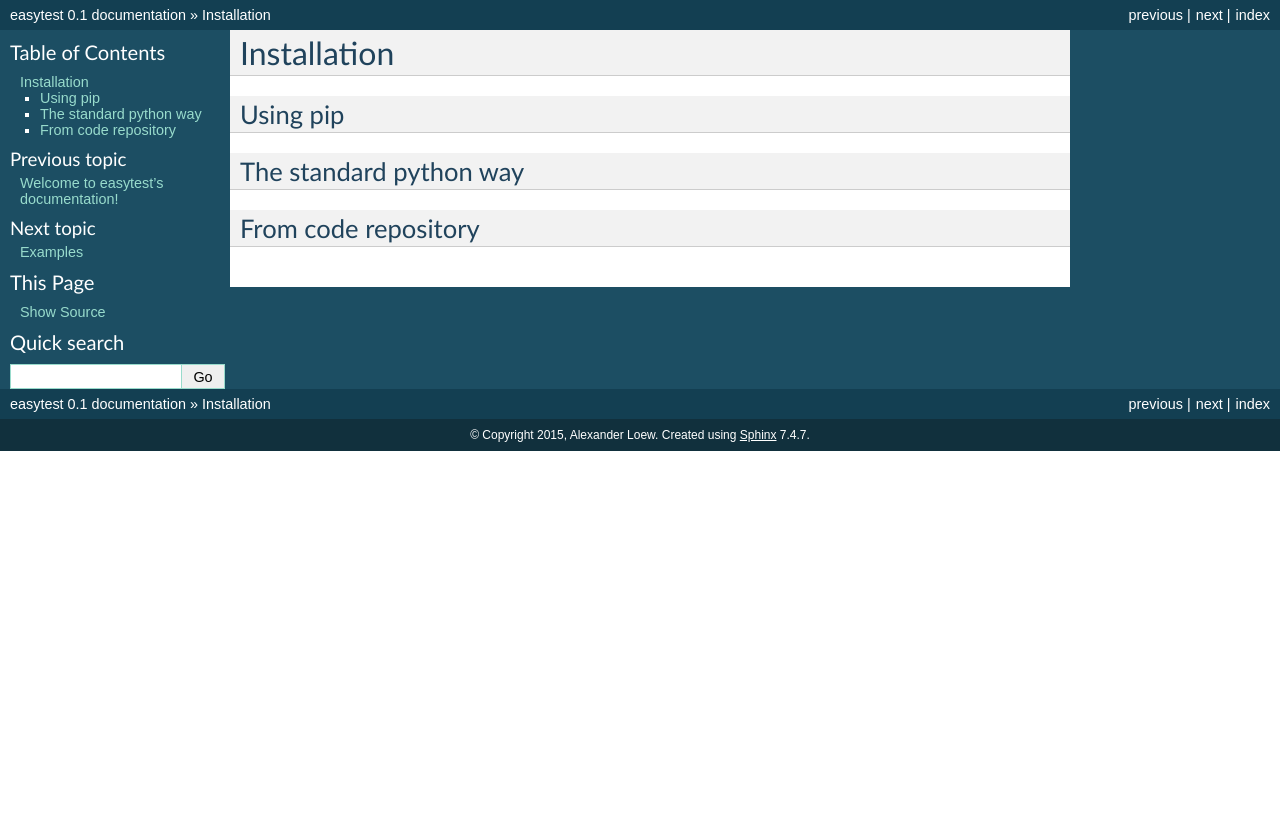
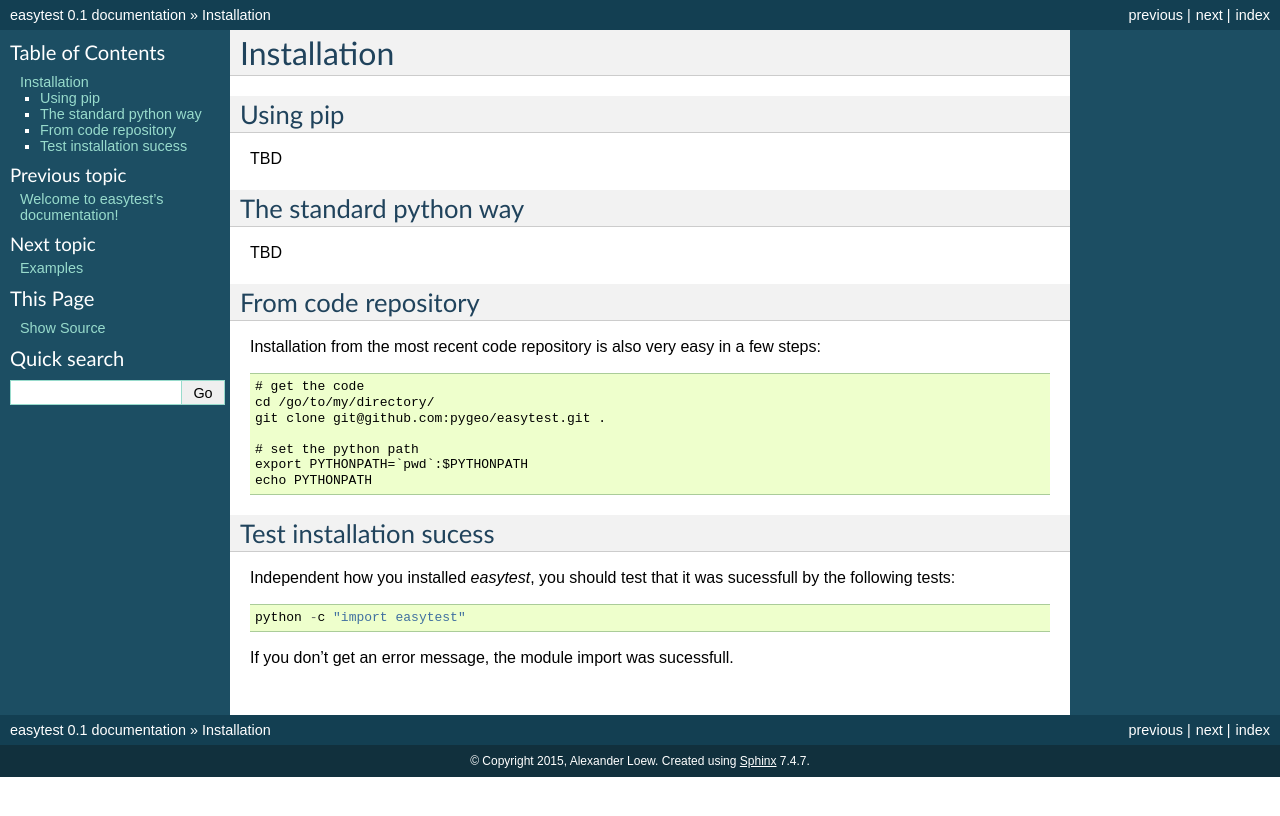
Before and after one commit to pygeo/easytest, a Sphinx documentation site: the page built from docs/source/installation.rst, in a window 1280 px wide. Shown: the top 816 px of the page. Built offline with Sphinx 7.4.7, drawn with Linux system fonts in a browser that asks for light colours; pages that are not in the unit, such as notebooks, are missing from menus.

Commit message:
[doc] installation

```diff
--- a/docs/source/installation.rst
+++ b/docs/source/installation.rst
@@ -1,9 +1,11 @@
 Installation
 ============
+
 
 Using pip
 ---------
 
+TBD
 
 
 
@@ -11,6 +13,7 @@ Using pip
 The standard python way
 -----------------------
 
+TBD
 
 
 
@@ -18,3 +21,23 @@ The standard python way
 
 From code repository
 --------------------
+
+Installation from the most recent code repository is also very easy in a few steps::
+
+    # get the code
+    cd /go/to/my/directory/
+    git clone git@github.com:pygeo/easytest.git .
+
+    # set the python path
+    export PYTHONPATH=`pwd`:$PYTHONPATH
+    echo PYTHONPATH
+
+
+
+Test installation sucess
+------------------------
+Independent how you installed `easytest`, you should test that it was sucessfull by the following tests::
+
+    python -c "import easytest"
+
+If you don't get an error message, the module import was sucessfull.
```
Also changed, not shown: README.md (+1 -1 lines).
